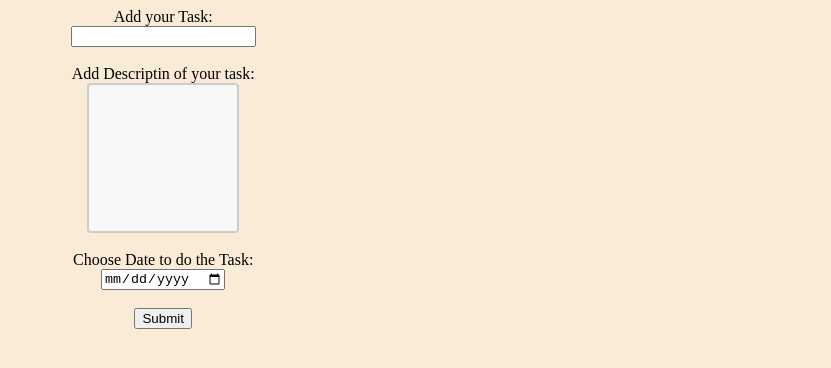
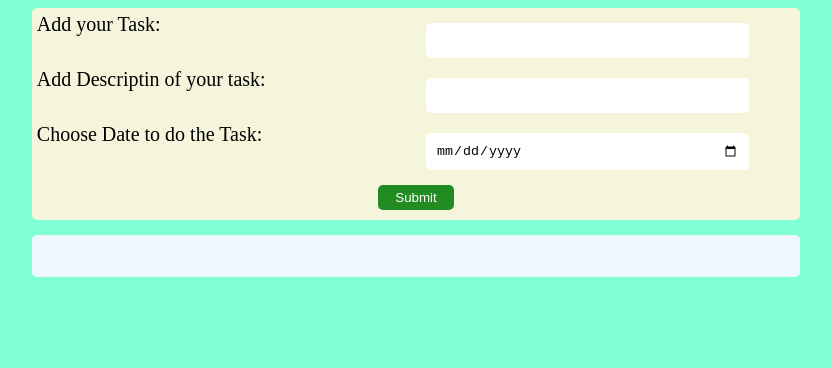
Before and after one commit to GSG-G13/Raghda-Basel-TODO, a plain HTML site: page index.html in a window 1280 px wide. Shown: the whole page, without its empty margins (224-1055 px from the left). Drawn offline with Linux system fonts and the light colour scheme.

Commit message:
add  styling > Relates #8

```diff
--- a/index.html
+++ b/index.html
@@ -4,35 +4,29 @@
     <meta charset="UTF-8" />
     <meta http-equiv="X-UA-Compatible" content="IE=edge" />
     <meta name="viewport" content="width=device-width, initial-scale=1.0" />
-    <link rel="stylesheet" href="style.css">
+    <link rel="stylesheet" href="style.css" />
     <title>Document</title>
   </head>
   <body>
     <form>
-        <label for="Task">
-            Add your Task:
-        </label>
-        <input type="text" name="Task" id="Task" /><br />
+      <div>
+        <label for="Task"> Add your Task: </label>
+        <input type="text" name="Task" id="Task" />
+      </div>
+      <div>
+        <label for="Desc"> Add Descriptin of your task: </label>
+        <input type="text" name="Desc" id="Desc"/>
+      </div>
+      <div>
+        <label for="date"> Choose Date to do the Task: </label>
+        <input type="date" id="date" />
+      </div>
+      <input type="submit" id="submit" />
+    </form>
+    <section>
+      <ul id="sec">
+      </ul>
 
-        <label for="Desc">
-            Add Descriptin of your task:
-        </label>
-        <textarea name="Desc" id="Desc" cols="30" rows="5" > </textarea>
-
-      <br>
-      <label for="date">
-        Choose Date to do the Task:
-      </label>
-      <input type="date" id="date"/>
-
-      <br>
-      <input type="submit" id="submit">
-    </form>
-    <section id="sec">
-        <ul>
-
-
-        </ul>
     </section>
     <script src="main.js"></script>
   </body>
--- a/main.js
+++ b/main.js
@@ -34,11 +34,14 @@ function Read() {
   let card = "";
   todo.forEach((element, index) => {
     card += `
-    <li id="list">${element.task}
-    <span>${element.desc}</span>
-    <span>${element.date}</span>
+    <li id="list">
+    <h5 id="title">${element.task}</h5>
+    <p id="more">${element.desc}</p>
+    <span id="datastyle">${element.date}</span>
+    <br />
     <button id="edit" onclick="edit(${index})">edit</button>
     <button id="delete"onclick="Delete(${index})">Delete</button>
+    <hr/>
 </li>
     `;
   });
--- a/style.css
+++ b/style.css
@@ -1,21 +1,52 @@
-body {
-    text-align: center;
-    background-color: antiquewhite;
+body{
+    background-color:aquamarine;
 }
-form{
+form,section{
     display: flex;
     width: 60%;
     flex-direction: column;
-    align-items: center;
+    margin: 0 auto;
+    background-color: beige;
+    border-radius: 5px;
+    padding: 5px;
 }
-textarea {
-    width: 20%;
-    height: 150px;
-    padding: 12px 20px;
-    box-sizing: border-box;
-    border: 2px solid #ccc;
-    border-radius: 4px;
-    background-color: #f8f8f8;
-    font-size: 16px;
-    resize: none;
-  }
+form div{
+    display: flex;
+}
+label{
+    width: 50%;
+    font-size: 20px;
+}
+input{
+    width: 40%;
+    border-radius: 5px;
+    padding: 10px;
+    margin: 10px;
+    border: beige;
+}
+#submit,#edit,#delete{
+    align-self: center;
+    padding: 5px;
+    width: 10%;
+    margin: 5px;
+    border-radius: 5px;
+    background-color: forestgreen;
+    color: white;
+    border: forestgreen;
+}
+#edit{
+    background-color: blue;
+    border: blue;
+}
+#delete{
+    background-color: red;
+    border: red;
+}
+section{
+    margin: 15px auto;
+    background-color: aliceblue;
+}
+li{
+    list-style: none;
+    padding: 15px;
+}
```
